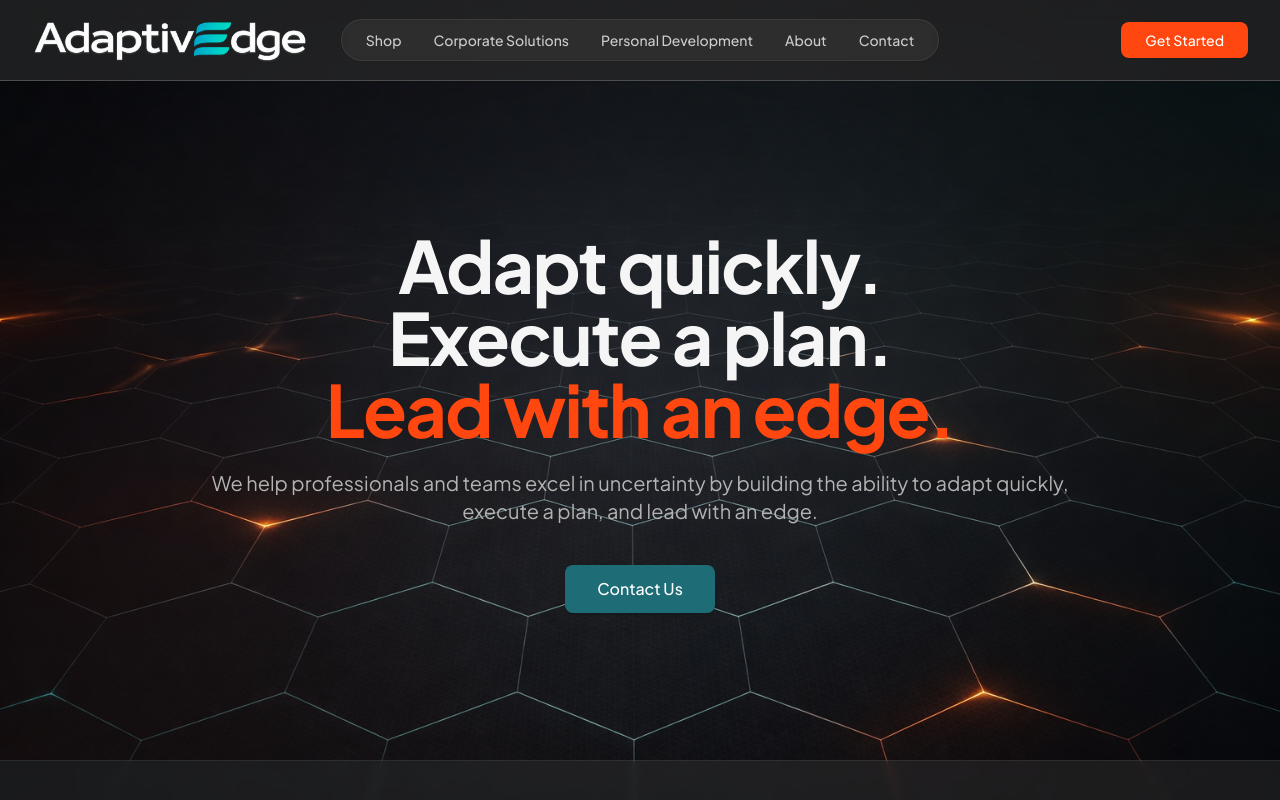
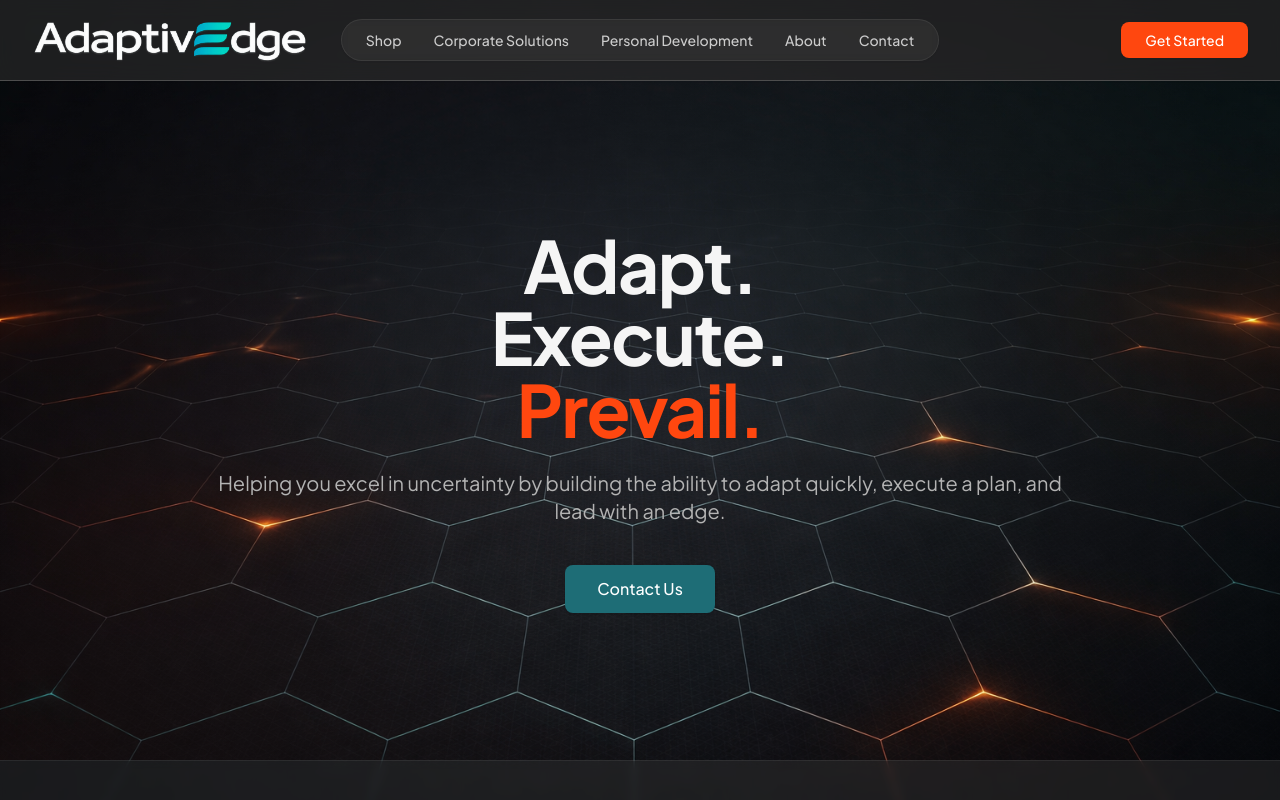
Before and after one commit to erikscomputers/adaptiveEDGE-site, a React (Vite) app: page / in a window 1280 px wide. Shown: the top 800 px of the page. Built offline with nearby package versions, Linux system fonts and the light colour scheme; the HTML template or start-up script is replaced by a standard one.

Commit message:
homepage update

```diff
--- a/src/pages/HomePage.jsx
+++ b/src/pages/HomePage.jsx
@@ -66,12 +66,12 @@ const HomePage = () => {
             ease: "easeOut"
           }} className="max-w-4xl mx-auto">
               <h1 className="text-5xl md:text-6xl lg:text-7xl font-bold leading-tight mb-6 text-foreground tracking-tight">
-                Adapt quickly.<br />
-                Execute a plan.<br />
-                <span className="text-accent">Lead with an edge.</span>
+                Adapt.<br />
+                Execute.<br />
+                <span className="text-accent">Prevail.</span>
               </h1>
               <p className="text-lg md:text-xl leading-relaxed max-w-[60ch] mx-auto mb-10 text-muted-foreground">
-                We help professionals and teams excel in uncertainty by building the ability to adapt quickly, execute a plan, and lead with an edge.
+                Helping you excel in uncertainty by building the ability to adapt quickly, execute a plan, and lead with an edge.
               </p>
               <div className="flex flex-col sm:flex-row gap-4 justify-center items-center">
                 <Button asChild size="lg" className="button-secondary px-8 py-6 text-base">
```
